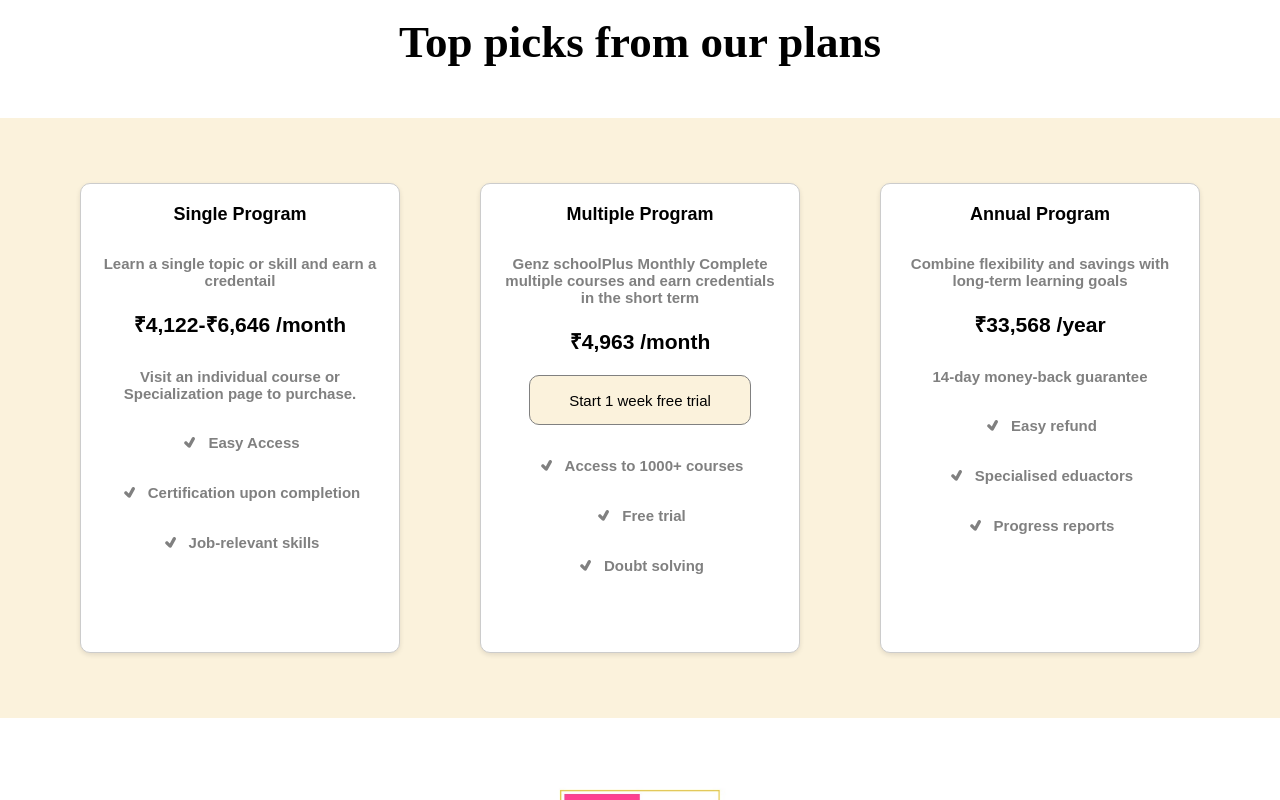
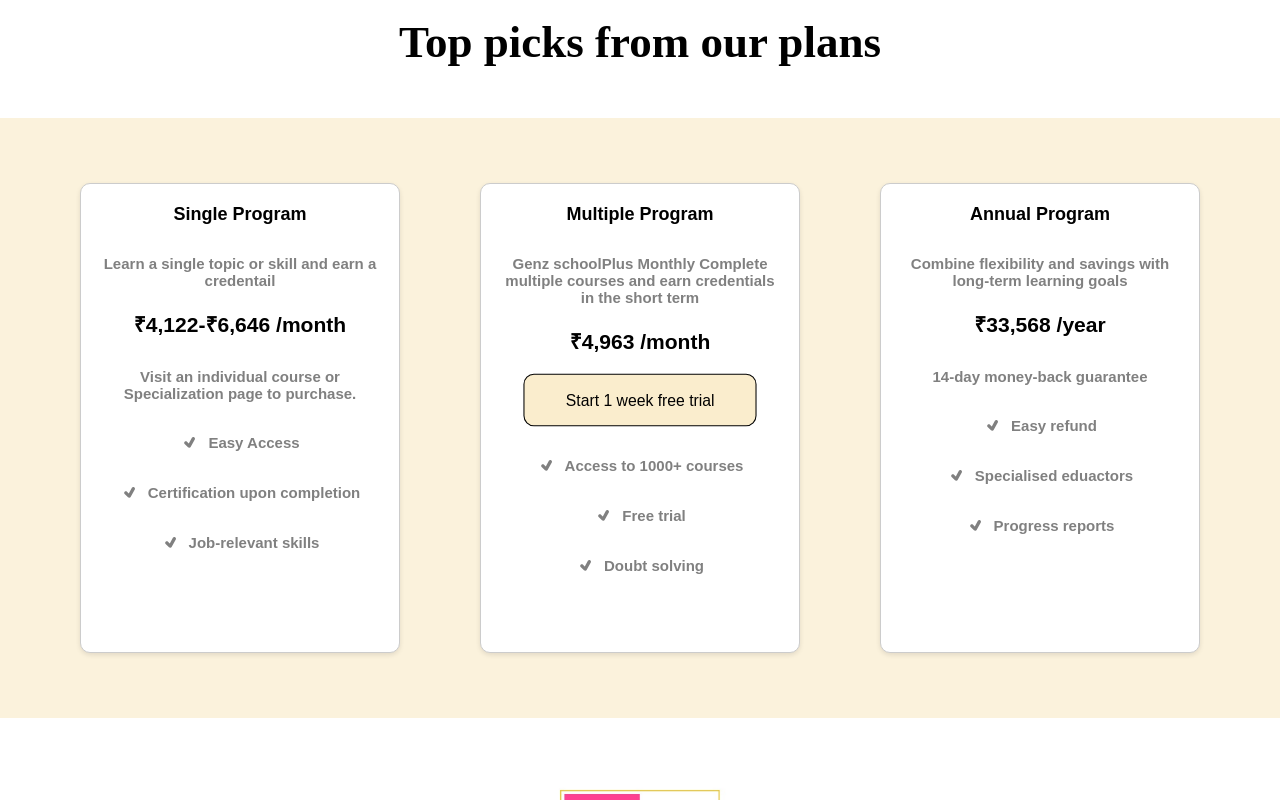
Before and after one commit to SaherM26/genz_1.0, a React (Create React App) app in the folder bsl/frontend/: page / in a window 1280 px wide. In both pictures the pointer is over the button "Start 1 week free trial". Shown: the part 1734-2534 px from the top of the page. Built offline with nearby package versions, Linux system fonts and the light colour scheme.

Commit message:
sixth commit

```diff
--- a/bsl/frontend/src/Components/Plans/Plans.css
+++ b/bsl/frontend/src/Components/Plans/Plans.css
@@ -37,6 +37,13 @@ color: grey;
     border: 1px solid gray;
     font-size: 15px;
 border-radius: 10px;
+cursor: pointer;
+
+}
+.plan-box button:hover {
+  background-color: rgba(250, 237, 205, 1);
+  transform: scale(1.05);
+  border-color: black;
 }
 
 .plan-feature {
```
